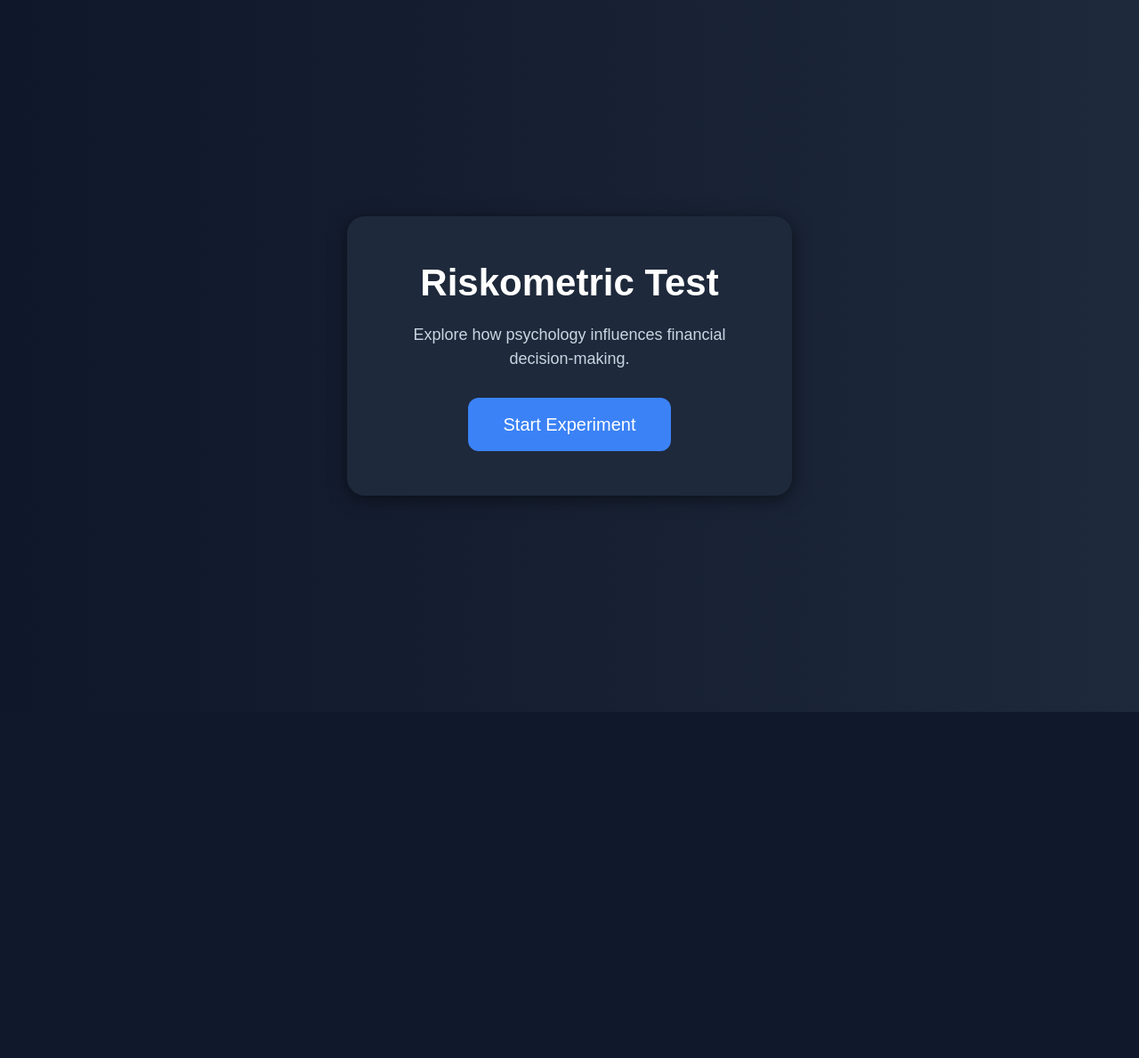
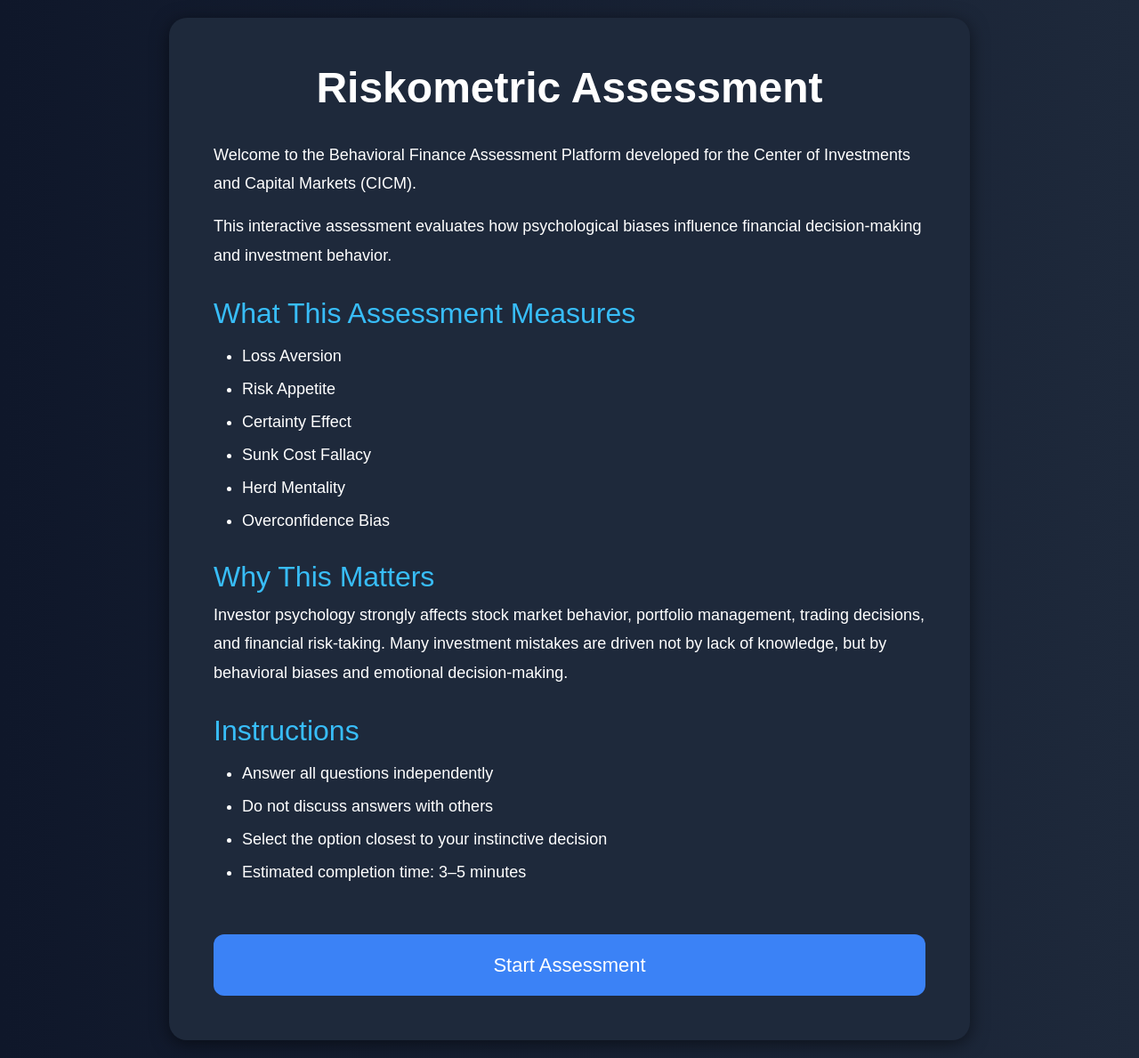
Before and after one commit to NarratorDev/riskometric, a Flask app: page / in a window 1280 px wide. Shown: the whole page at 89% size. Before the commit the page ends 800 px from the top, so only its background shows below. Run offline with Flask 3, Linux system fonts and the light colour scheme.

Commit message:
Updated assessment homepage

```diff
--- a/app.py
+++ b/app.py
@@ -1,8 +1,8 @@
-import flask
+from flask import Flask, render_template, request
 import sqlite3
 import os
 
-app = flask.Flask(__name__)
+app = Flask(__name__)
 
 # =========================
 # DATABASE INITIALIZATION
@@ -16,8 +16,14 @@ def init_db():
     cursor.execute('''
         CREATE TABLE IF NOT EXISTS responses (
             id INTEGER PRIMARY KEY AUTOINCREMENT,
+
             gain_choice TEXT,
-            loss_choice TEXT
+            loss_choice TEXT,
+
+            certainty_choice TEXT,
+            sunkcost_choice TEXT,
+            herd_choice TEXT,
+            overconfidence_choice TEXT
         )
     ''')
 
@@ -31,7 +37,7 @@ def init_db():
 
 @app.route('/')
 def home():
-    return flask.render_template('index.html')
+    return render_template('index.html')
 
 
 # =========================
@@ -40,7 +46,7 @@ def home():
 
 @app.route('/gain')
 def gain():
-    return flask.render_template('gain.html')
+    return render_template('gain.html')
 
 
 # =========================
@@ -50,11 +56,94 @@ def gain():
 @app.route('/loss', methods=['POST'])
 def loss():
 
-    gain_choice = flask.request.form['gain_choice']
+    gain_choice = request.form['gain_choice']
 
-    return flask.render_template(
+    return render_template(
         'loss.html',
         gain_choice=gain_choice
+    )
+
+
+# =========================
+# CERTAINTY EFFECT PAGE
+# =========================
+
+@app.route('/certainty', methods=['POST'])
+def certainty():
+
+    gain_choice = request.form['gain_choice']
+    loss_choice = request.form['loss_choice']
+
+    return render_template(
+        'certainty.html',
+        gain_choice=gain_choice,
+        loss_choice=loss_choice
+    )
+
+
+# =========================
+# SUNK COST PAGE
+# =========================
+
+@app.route('/sunkcost', methods=['POST'])
+def sunkcost():
+
+    gain_choice = request.form['gain_choice']
+    loss_choice = request.form['loss_choice']
+    certainty_choice = request.form['certainty_choice']
+
+    return render_template(
+        'sunkcost.html',
+
+        gain_choice=gain_choice,
+        loss_choice=loss_choice,
+        certainty_choice=certainty_choice
+    )
+
+
+# =========================
+# HERD MENTALITY PAGE
+# =========================
+
+@app.route('/herd', methods=['POST'])
+def herd():
+
+    gain_choice = request.form['gain_choice']
+    loss_choice = request.form['loss_choice']
+    certainty_choice = request.form['certainty_choice']
+    sunkcost_choice = request.form['sunkcost_choice']
+
+    return render_template(
+        'herd.html',
+
+        gain_choice=gain_choice,
+        loss_choice=loss_choice,
+        certainty_choice=certainty_choice,
+        sunkcost_choice=sunkcost_choice
+    )
+
+
+# =========================
+# OVERCONFIDENCE PAGE
+# =========================
+
+@app.route('/overconfidence', methods=['POST'])
+def overconfidence():
+
+    gain_choice = request.form['gain_choice']
+    loss_choice = request.form['loss_choice']
+    certainty_choice = request.form['certainty_choice']
+    sunkcost_choice = request.form['sunkcost_choice']
+    herd_choice = request.form['herd_choice']
+
+    return render_template(
+        'overconfidence.html',
+
+        gain_choice=gain_choice,
+        loss_choice=loss_choice,
+        certainty_choice=certainty_choice,
+        sunkcost_choice=sunkcost_choice,
+        herd_choice=herd_choice
     )
 
 
@@ -65,17 +154,47 @@ def loss():
 @app.route('/submit', methods=['POST'])
 def submit():
 
-    gain_choice = flask.request.form['gain_choice']
-    loss_choice = flask.request.form['loss_choice']
+    gain_choice = request.form['gain_choice']
+    loss_choice = request.form['loss_choice']
+
+    certainty_choice = request.form['certainty_choice']
+    sunkcost_choice = request.form['sunkcost_choice']
+    herd_choice = request.form['herd_choice']
+    overconfidence_choice = request.form['overconfidence_choice']
 
     conn = sqlite3.connect('responses.db')
     cursor = conn.cursor()
 
+    # =========================
     # SAVE RESPONSE
+    # =========================
+
     cursor.execute('''
-        INSERT INTO responses (gain_choice, loss_choice)
-        VALUES (?, ?)
-    ''', (gain_choice, loss_choice))
+        INSERT INTO responses (
+
+            gain_choice,
+            loss_choice,
+
+            certainty_choice,
+            sunkcost_choice,
+            herd_choice,
+            overconfidence_choice
+
+        )
+
+        VALUES (?, ?, ?, ?, ?, ?)
+
+    ''', (
+
+        gain_choice,
+        loss_choice,
+
+        certainty_choice,
+        sunkcost_choice,
+        herd_choice,
+        overconfidence_choice
+
+    ))
 
     conn.commit()
 
@@ -109,48 +228,81 @@ def submit():
     # PROFILE LOGIC
     # =========================
 
-    if gain_choice == 'A' and loss_choice == 'B':
+    score = 0
 
-        profile_title = "Classic Loss Aversion"
+    if gain_choice == 'B':
+        score += 1
+
+    if loss_choice == 'B':
+        score += 1
+
+    if certainty_choice == 'B':
+        score += 1
+
+    if sunkcost_choice == 'B':
+        score += 1
+
+    if herd_choice == 'B':
+        score += 1
+
+    if overconfidence_choice == 'B':
+        score += 1
+
+    # =========================
+    # PROFILE GENERATION
+    # =========================
+
+    if score <= 1:
+
+        profile_title = "Conservative Investor"
 
         profile_description = (
-            "You preferred certainty during gains but became risk-seeking "
-            "while facing losses. This is one of the strongest indicators "
-            "of loss aversion in behavioral economics."
+            "You display cautious financial behavior and prefer stability "
+            "over uncertainty. You are less likely to make impulsive "
+            "investment decisions."
         )
 
-    elif gain_choice == 'A' and loss_choice == 'A':
+    elif score <= 3:
 
-        profile_title = "Highly Risk Averse"
+        profile_title = "Balanced Decision Maker"
 
         profile_description = (
-            "You preferred certainty in both scenarios. "
-            "This suggests a conservative investment personality."
+            "You demonstrate moderate risk-taking tendencies while still "
+            "maintaining rational investment discipline."
         )
 
-    elif gain_choice == 'B' and loss_choice == 'B':
+    elif score <= 5:
 
-        profile_title = "High Risk Seeker"
+        profile_title = "Aggressive Risk Taker"
 
         profile_description = (
-            "You consistently preferred risky outcomes in both situations. "
-            "This indicates a higher tolerance for uncertainty and volatility."
+            "You are highly comfortable with uncertainty and volatility. "
+            "You may pursue high-reward opportunities aggressively."
         )
 
     else:
 
-        profile_title = "Balanced Risk Behavior"
+        profile_title = "Behaviorally Driven Trader"
 
         profile_description = (
-            "Your choices indicate mixed behavioral tendencies. "
-            "You may evaluate opportunities differently depending on context."
+            "Your decisions show strong behavioral influences such as "
+            "FOMO, overconfidence, and emotional investing."
         )
 
-    return flask.render_template(
+    # =========================
+    # RESULT PAGE
+    # =========================
+
+    return render_template(
         'result.html',
 
         gain_choice=gain_choice,
         loss_choice=loss_choice,
+
+        certainty_choice=certainty_choice,
+        sunkcost_choice=sunkcost_choice,
+        herd_choice=herd_choice,
+        overconfidence_choice=overconfidence_choice,
 
         profile_title=profile_title,
         profile_description=profile_description,
@@ -206,7 +358,7 @@ def dashboard():
     loss_a_pct = round((loss_a / loss_total) * 100, 1) if loss_total else 0
     loss_b_pct = round((loss_b / loss_total) * 100, 1) if loss_total else 0
 
-    return flask.render_template(
+    return render_template(
         'dashboard.html',
 
         gain_a=gain_a,
--- a/templates/index.html
+++ b/templates/index.html
@@ -6,9 +6,8 @@
     <meta charset="UTF-8">
     <meta name="viewport" content="width=device-width, initial-scale=1.0">
 
-    <title>Riskometric Test</title>
+    <title>Riskometric Assessment</title>
 
-    <!-- Bootstrap -->
     <link href="https://cdn.jsdelivr.net/npm/bootstrap@5.3.3/dist/css/bootstrap.min.css" rel="stylesheet">
 
     <style>
@@ -16,47 +15,62 @@
         body {
             background: linear-gradient(to right, #0f172a, #1e293b);
             color: white;
-            height: 100vh;
+            min-height: 100vh;
             display: flex;
             justify-content: center;
             align-items: center;
             font-family: Arial, sans-serif;
+            padding: 20px;
         }
 
         .main-card {
+            width: 900px;
             background-color: #1e293b;
             padding: 50px;
             border-radius: 20px;
-            width: 500px;
-            text-align: center;
             box-shadow: 0px 4px 20px rgba(0,0,0,0.5);
         }
 
         h1 {
-            font-size: 42px;
+            text-align: center;
+            margin-bottom: 30px;
+            font-size: 48px;
             font-weight: bold;
-            margin-bottom: 20px;
+        }
+
+        h2 {
+            margin-top: 30px;
+            color: #38bdf8;
         }
 
         p {
             font-size: 18px;
-            color: #cbd5e1;
-            margin-bottom: 30px;
+            line-height: 1.8;
         }
 
-        .start-btn {
+        ul {
+            margin-top: 15px;
+        }
+
+        li {
+            margin-bottom: 10px;
+            font-size: 18px;
+        }
+
+        .btn-custom {
+            margin-top: 40px;
+            width: 100%;
+            padding: 18px;
             background-color: #3b82f6;
             border: none;
-            padding: 15px 40px;
-            font-size: 20px;
             border-radius: 12px;
             color: white;
+            font-size: 22px;
             transition: 0.3s;
         }
 
-        .start-btn:hover {
+        .btn-custom:hover {
             background-color: #2563eb;
-            transform: scale(1.05);
         }
 
     </style>
@@ -67,16 +81,72 @@
 
 <div class="main-card">
 
-        <h1>Riskometric Test</h1>
+    <h1>Riskometric Assessment</h1>
 
     <p>
-            Explore how psychology influences financial decision-making.
+
+        Welcome to the Behavioral Finance Assessment Platform developed for
+        the Center of Investments and Capital Markets (CICM).
+
     </p>
+
+    <p>
+
+        This interactive assessment evaluates how psychological biases
+        influence financial decision-making and investment behavior.
+
+    </p>
+
+    <h2>What This Assessment Measures</h2>
+
+    <ul>
+
+        <li>Loss Aversion</li>
+
+        <li>Risk Appetite</li>
+
+        <li>Certainty Effect</li>
+
+        <li>Sunk Cost Fallacy</li>
+
+        <li>Herd Mentality</li>
+
+        <li>Overconfidence Bias</li>
+
+    </ul>
+
+    <h2>Why This Matters</h2>
+
+    <p>
+
+        Investor psychology strongly affects stock market behavior,
+        portfolio management, trading decisions, and financial risk-taking.
+
+        Many investment mistakes are driven not by lack of knowledge,
+        but by behavioral biases and emotional decision-making.
+
+    </p>
+
+    <h2>Instructions</h2>
+
+    <ul>
+
+        <li>Answer all questions independently</li>
+
+        <li>Do not discuss answers with others</li>
+
+        <li>Select the option closest to your instinctive decision</li>
+
+        <li>Estimated completion time: 3–5 minutes</li>
+
+    </ul>
 
     <a href="/gain">
 
-            <button class="start-btn">
-                Start Experiment
+        <button class="btn-custom">
+
+            Start Assessment
+
         </button>
 
     </a>
```
Also changed, not shown: templates/certainty.html (added, +77 -0 lines), templates/herd.html (added, +79 -0 lines), templates/overconfidence.html (added, +80 -0 lines), templates/sunkcost.html (added, +78 -0 lines). Lines whose indentation alone changed are shown as unchanged.
